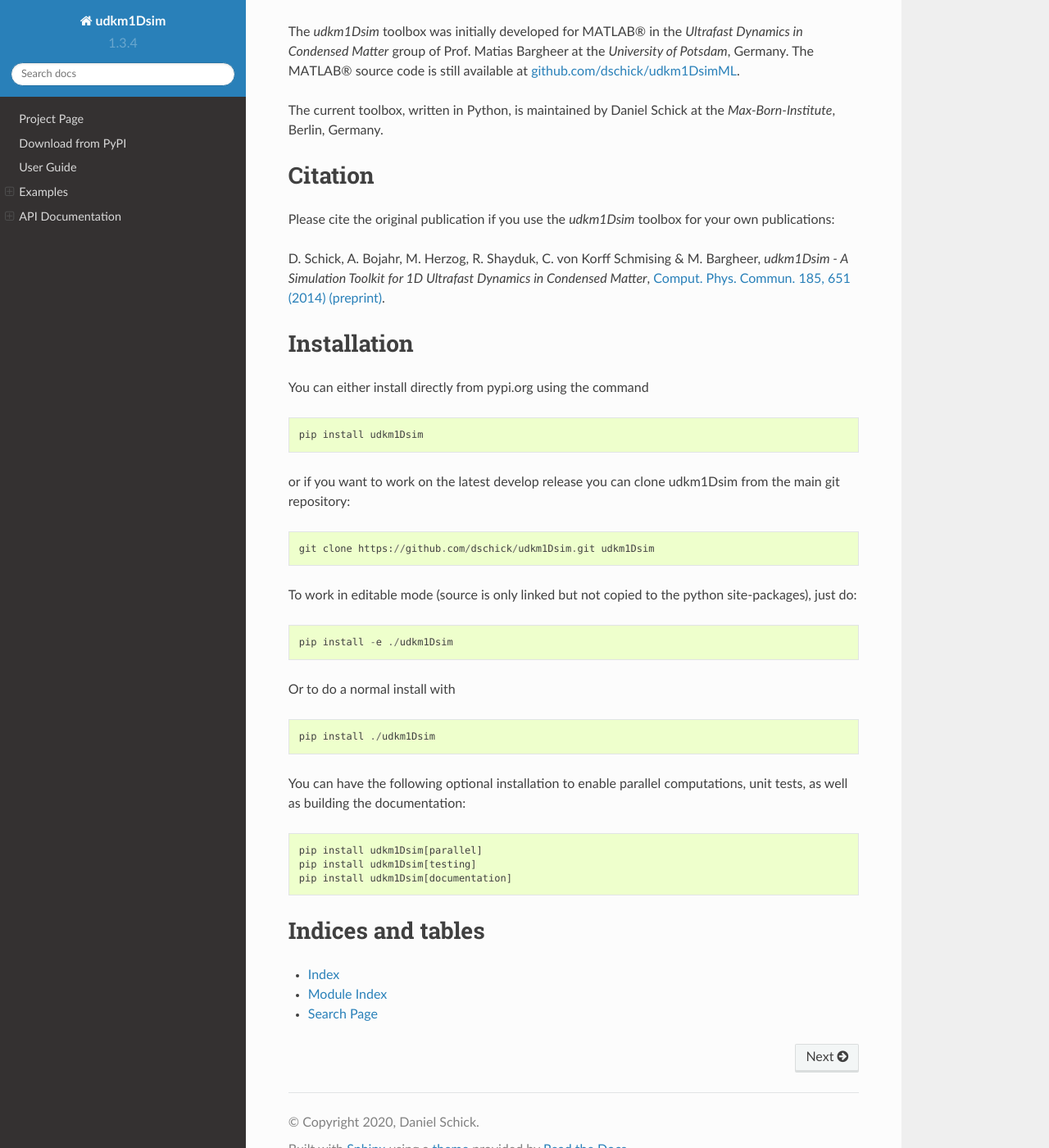
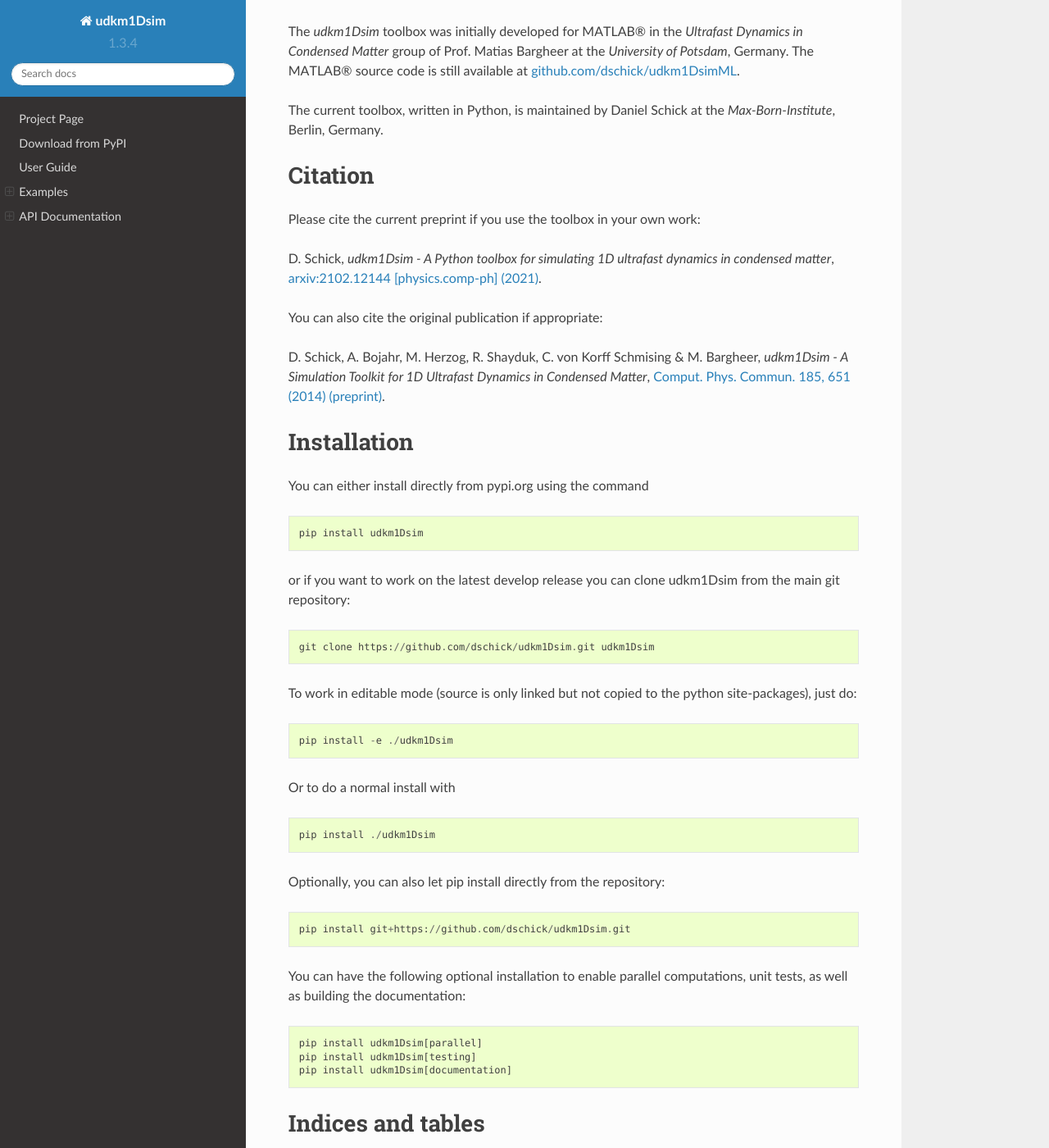
Before and after one commit to dschick/udkm1Dsim, a Sphinx documentation site: the page built from docs/source/index.rst, in a window 1280 px wide and 1400 px high, scrolled down 541 px. Shown: the whole window at 82% size. Built offline with Sphinx 7.4.7 and the Read the Docs theme 2.0.0, drawn with Linux system fonts in a browser that asks for light colours.

Commit message:
add new arxic preprint and pip install from github

```diff
--- a/docs/source/index.rst
+++ b/docs/source/index.rst
@@ -44,8 +44,12 @@ The current toolbox, written in Python, is maintained by Daniel Schick at the
 Citation
 ========
 
-Please cite the original publication if you use the *udkm1Dsim* toolbox for your
-own publications:
+Please cite the current preprint if you use the toolbox in your own work:
+
+D. Schick, *udkm1Dsim - A Python toolbox for simulating 1D ultrafast dynamics in condensed matter*,
+`arxiv:2102.12144 [physics.comp-ph] (2021) <https://arxiv.org/abs/2102.12144>`_.
+
+You can also cite the original publication if appropriate:
 
 D. Schick, A. Bojahr, M. Herzog, R. Shayduk, C. von Korff Schmising & M. Bargheer,
 *udkm1Dsim - A Simulation Toolkit for 1D Ultrafast Dynamics in Condensed Matter*,
@@ -82,6 +86,13 @@ Or to do a normal install with
 
     pip install ./udkm1Dsim
 
+Optionally, you can also let pip install directly from the repository:
+
+
+::
+
+    pip install git+https://github.com/dschick/udkm1Dsim.git
+
 You can have the following optional installation to enable parallel
 computations, unit tests, as well as building the documentation:
 
```
Also changed, not shown: README.md (+10 -2 lines).
